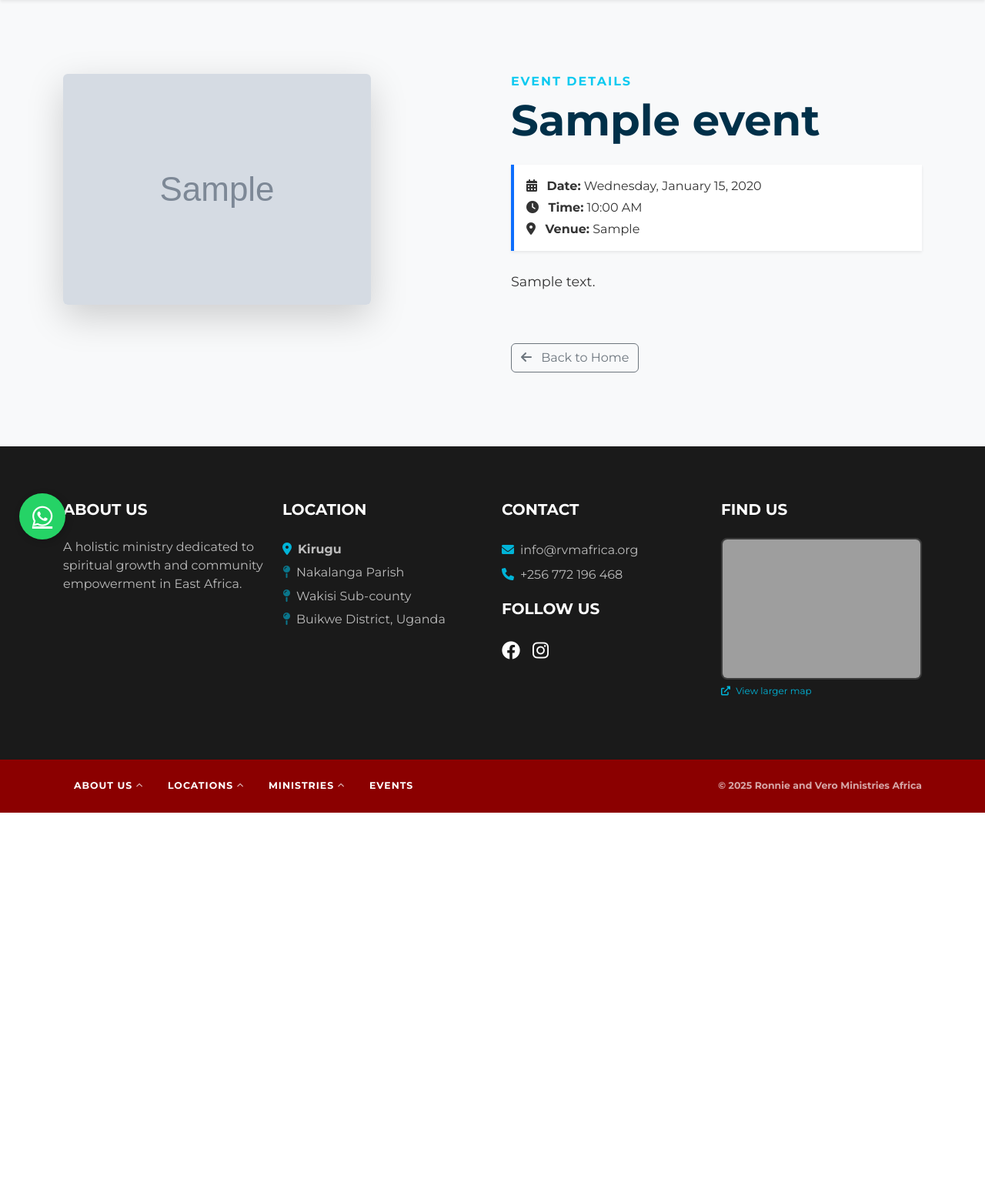
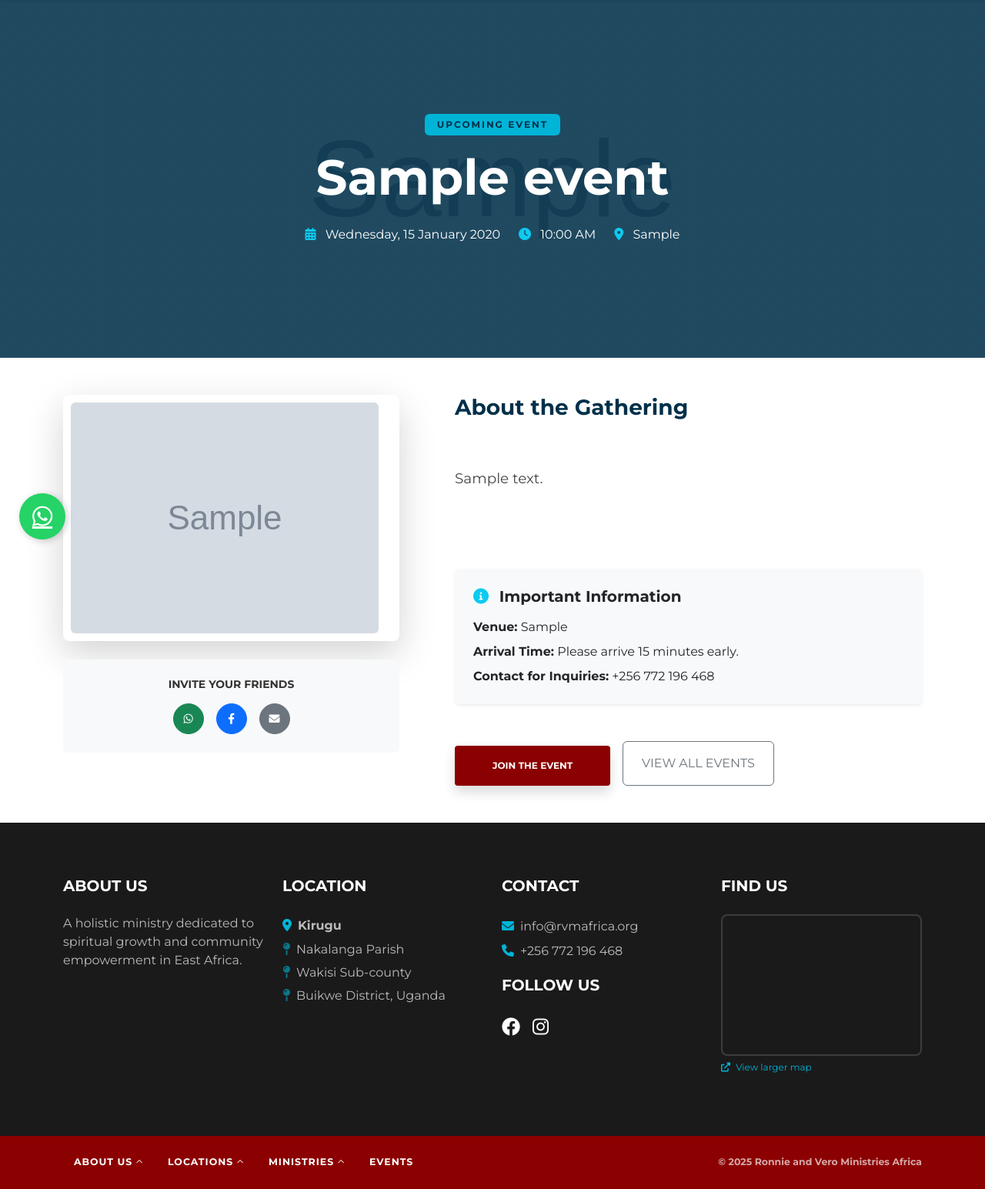
Before and after one commit to Makobi5/rvm-africa-site, a Django app: page /event/1/ in a window 1280 px wide. Shown: the part 74-1619 px from the top of the page at 77% size. Before the commit the page ends 1130 px from the top, so only its background shows below. Run offline with Django 5.2, Linux system fonts and the light colour scheme; tables that the repository leaves empty hold one stand-in row (values such as "Sample post"); grey boxes marked "Sample" are stand-in pictures; grey boxes are pictures that could not be loaded.

Commit message:
added whatsapp functionality

```diff
--- a/static/css/style.css
+++ b/static/css/style.css
@@ -225,3 +225,44 @@ body {
     background-color: var(--sky-blue);
     color: white;
 }
+
+/* --- IMPROVED EVENT DETAIL PAGE --- */
+
+.event-hero {
+    padding: 100px 0;
+    min-height: 400px;
+    display: flex;
+    align-items: center;
+    justify-content: center;
+}
+
+.event-poster-frame {
+    padding: 10px;
+    background: white;
+    border-radius: 8px;
+    transition: 0.3s;
+}
+
+.event-poster-frame:hover {
+    transform: rotate(-1deg) scale(1.02);
+}
+
+.event-text-body {
+    white-space: pre-line; /* Respects paragraphs from Admin */
+}
+
+/* Round social buttons */
+.rounded-circle {
+    width: 40px;
+    height: 40px;
+    display: flex;
+    align-items: center;
+    justify-content: center;
+}
+
+/* Background fallback for badges */
+.bg-sky-blue {
+    background-color: var(--sky-blue) !important;
+    color: var(--navy-blue) !important;
+    font-weight: 700;
+}
--- a/templates/base.html
+++ b/templates/base.html
@@ -212,6 +212,7 @@
                                     <h6 class="dropdown-column-title">
                                         <i class="fas fa-users"></i> Who We Are
                                     </h6>
+                                    <a class="mega-menu-item" href="{% url 'about' %}"><i class="fas fa-angle-right"></i> Leadership</a>
                                     <a class="mega-menu-item" href="{% url 'about' %}"><i class="fas fa-angle-right"></i> Our Story &amp; Vision</a>
                                     <a class="mega-menu-item" href="#"><i class="fas fa-angle-right"></i> Rev. Ronnie &amp; Veronica</a>
                                     <a class="mega-menu-item" href="#"><i class="fas fa-angle-right"></i> Statement of Faith</a>
@@ -470,10 +471,13 @@
         </div>
     </div>
 
-    <!-- WhatsApp Floating Button -->
-    <a href="https://wa.me/256772196468" class="whatsapp-float" target="_blank">
-        <i class="fab fa-whatsapp"></i>
-    </a>
+<!-- WhatsApp Floating Button -->
+<a href="https://wa.me/256772196468?text=Hello!%20I%20am%20contacting%20you%20from%20the%20RVM%20Africa%20Website."
+   class="whatsapp-float"
+   target="_blank"
+   title="Chat with us on WhatsApp">
+    <i class="fab fa-whatsapp"></i>
+</a>
 
     <script src="https://cdn.jsdelivr.net/npm/bootstrap@5.3.0/dist/js/bootstrap.bundle.min.js"></script>
     <script src="https://cdn.jsdelivr.net/npm/swiper@11/swiper-bundle.min.js"></script>
--- a/templates/event_detail.html
+++ b/templates/event_detail.html
@@ -1,35 +1,73 @@
 {% extends 'base.html' %}
 {% load static %}
 
+{% block title %}{{ event.title }} | RVM Africa{% endblock %}
+
 {% block content %}
-<section class="py-5 bg-light">
-    <div class="container py-5">
+<!-- IMMERSIVE HERO SECTION -->
+<section class="event-hero" style="background: linear-gradient(rgba(0, 48, 73, 0.85), rgba(0, 48, 73, 0.85)), url('{{ event.image.url }}'); background-size: cover; background-position: center;">
+    <div class="container text-center py-5">
+        <div class="animate-zoom">
+            <span class="badge bg-sky-blue mb-3 px-3 py-2 text-uppercase" style="letter-spacing: 2px;">Upcoming Event</span>
+            <h1 class="display-3 fw-bold text-white mb-4">{{ event.title }}</h1>
+
+            <div class="d-flex justify-content-center gap-4 text-white flex-wrap">
+                <span><i class="fas fa-calendar-alt text-info me-2"></i> {{ event.date|date:"l, d F Y" }}</span>
+                <span><i class="fas fa-clock text-info me-2"></i> {{ event.date|date:"g:i A" }}</span>
+                <span><i class="fas fa-map-marker-alt text-info me-2"></i> {{ event.location }}</span>
+            </div>
+        </div>
+    </div>
+</section>
+
+<!-- MAIN CONTENT AREA -->
+<section class="py-5 bg-white">
+    <div class="container">
         <div class="row g-5">
-            <!-- Event Image/Poster -->
-            <div class="col-lg-6">
-                {% if event.image %}
-                    <img src="{{ event.image.url }}" class="img-fluid shadow-lg rounded" alt="{{ event.title }}">
-                {% endif %}
+            <!-- Left Column: The Poster -->
+            <div class="col-lg-5">
+                <div class="sticky-top" style="top: 100px; z-index: 1;">
+                    <div class="event-poster-frame shadow-lg">
+                        <img src="{{ event.image.url }}" class="img-fluid rounded" alt="{{ event.title }}">
+                    </div>
+
+                    <!-- Share This Event -->
+                    <div class="mt-4 p-4 bg-light rounded text-center">
+                        <h6 class="fw-bold text-uppercase small mb-3">Invite your friends</h6>
+                        <div class="d-flex justify-content-center gap-3">
+                            <a href="https://wa.me/?text=Check out this event: {{ request.build_absolute_uri }}" target="_blank" class="btn btn-success btn-sm rounded-circle"><i class="fab fa-whatsapp"></i></a>
+                            <a href="https://www.facebook.com/sharer/sharer.php?u={{ request.build_absolute_uri }}" target="_blank" class="btn btn-primary btn-sm rounded-circle"><i class="fab fa-facebook-f"></i></a>
+                            <a href="mailto:?subject={{ event.title }}&body={{ request.build_absolute_uri }}" class="btn btn-secondary btn-sm rounded-circle"><i class="fas fa-envelope"></i></a>
+                        </div>
+                    </div>
+                </div>
             </div>
 
-            <!-- Event Details -->
-            <div class="col-lg-6">
-                <h6 class="text-uppercase fw-bold text-info" style="letter-spacing: 2px;">Event Details</h6>
-                <h1 class="display-4 fw-bold mb-4" style="color: var(--navy-blue);">{{ event.title }}</h1>
+            <!-- Right Column: Description & Details -->
+            <div class="col-lg-7">
+                <div class="ps-lg-4">
+                    <h3 class="fw-bold mb-4" style="color: var(--navy-blue);">About the Gathering</h3>
+                    <div class="event-text-body mb-5" style="font-size: 1.15rem; line-height: 1.9; color: #444;">
+                        {{ event.description|linebreaks }}
+                    </div>
 
-                <div class="mb-4 p-3 bg-white border-start border-4 border-primary shadow-sm">
-                    <p class="mb-1"><strong><i class="fas fa-calendar-alt me-2"></i> Date:</strong> {{ event.date|date:"l, F d, Y" }}</p>
-                    <p class="mb-1"><strong><i class="fas fa-clock me-2"></i> Time:</strong> {{ event.date|date:"g:i A" }}</p>
-                    <p class="mb-0"><strong><i class="fas fa-map-marker-alt me-2"></i> Venue:</strong> {{ event.location }}</p>
+                    <!-- Logistics Box -->
+                    <div class="card border-0 shadow-sm mb-5 bg-light">
+                        <div class="card-body p-4">
+                            <h5 class="fw-bold mb-3"><i class="fas fa-info-circle text-info me-2"></i> Important Information</h5>
+                            <ul class="list-unstyled mb-0">
+                                <li class="mb-2"><strong>Venue:</strong> {{ event.location }}</li>
+                                <li class="mb-2"><strong>Arrival Time:</strong> Please arrive 15 minutes early.</li>
+                                <li class="mb-0"><strong>Contact for Inquiries:</strong> +256 772 196 468</li>
+                            </ul>
+                        </div>
+                    </div>
+
+                    <div class="d-flex gap-3">
+                        <a href="https://wa.me/256772196468?text=Hello, I am interested in joining the {{ event.title }}" class="btn btn-dim-red px-5 py-3 shadow">JOIN THE EVENT</a>
+                        <a href="{% url 'events_list' %}" class="btn btn-outline-secondary px-4 py-3">VIEW ALL EVENTS</a>
+                    </div>
                 </div>
-
-                <div class="event-full-description" style="line-height: 1.8; font-size: 1.1rem;">
-                    {{ event.description|linebreaks }}
-                </div>
-
-                <a href="{% url 'home' %}" class="btn btn-outline-secondary mt-5">
-                    <i class="fas fa-arrow-left me-2"></i> Back to Home
-                </a>
             </div>
         </div>
     </div>
```
